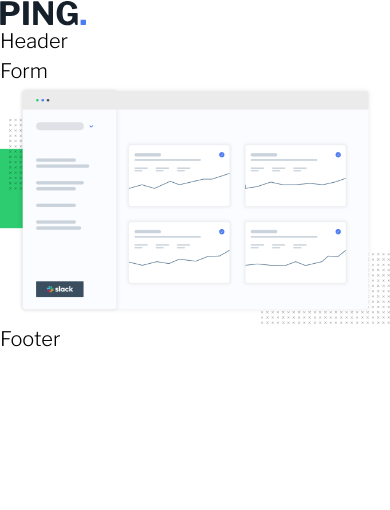
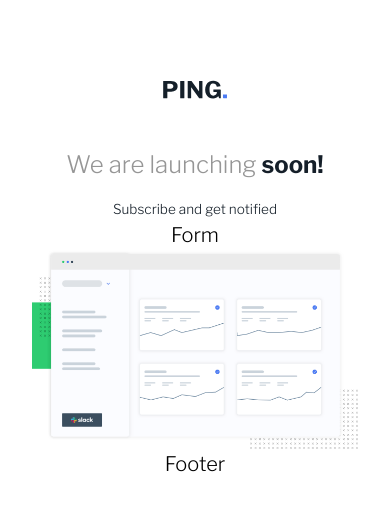
Before and after one commit to marazza-dev/ping-coming-soon-challenge, a React (Vite) app: page / in a window 390 px wide. Shown: the top 510 px of the page. Built offline with nearby package versions, Linux system fonts and the light colour scheme.

Commit message:
update Header :: add mobile layout

```diff
--- a/src/App.jsx
+++ b/src/App.jsx
@@ -6,11 +6,11 @@ import { Header, Form, Footer } from "./components";
 
 const App = () => {
   return (
-    <main>
-      <img src={logo} alt='ping brand logo' />
+    <main className='container'>
+      <img src={logo} alt='ping brand logo' className='logo' />
       <Header />
       <Form />
-      <img src={heroImg} alt='illustrated dashboard' />
+      <img src={heroImg} alt='illustrated dashboard' className='hero-image' />
       <Footer />
     </main>
   );
--- a/src/App.scss
+++ b/src/App.scss
@@ -48,3 +48,13 @@ textarea,
 select {
   font: inherit;
 }
+
+.container {
+  @include flex(center, center);
+  flex-direction: column;
+  padding: 2rem;
+}
+.logo {
+  width: 4rem;
+  margin: 3rem 0;
+}
--- a/src/components/Header/Header.jsx
+++ b/src/components/Header/Header.jsx
@@ -1,7 +1,14 @@
 import "./header.scss";
 
 const Header = () => {
-  return <div>Header</div>;
+  return (
+    <>
+      <h1 className='header__title'>
+        We are launching<span> soon!</span>
+      </h1>
+      <p className='header__subtitle'>Subscribe and get notified</p>
+    </>
+  );
 };
 
 export default Header;
--- a/src/components/Header/header.scss
+++ b/src/components/Header/header.scss
@@ -0,0 +1,19 @@
+@use "../../scss/variables" as *;
+.header__title {
+  font-family: $ff-primary;
+  font-size: 1.5rem;
+  font-weight: $fw-light;
+  color: $clr-neutral-gray;
+  margin-bottom: 1rem;
+  & span {
+    font-weight: $fw-bold;
+    color: $clr-neutral-blue;
+  }
+}
+
+.header__subtitle {
+  font-family: $ff-primary;
+  font-size: 0.85rem;
+  font-weight: $fw-light;
+  color: $clr-neutral-blue;
+}
```
